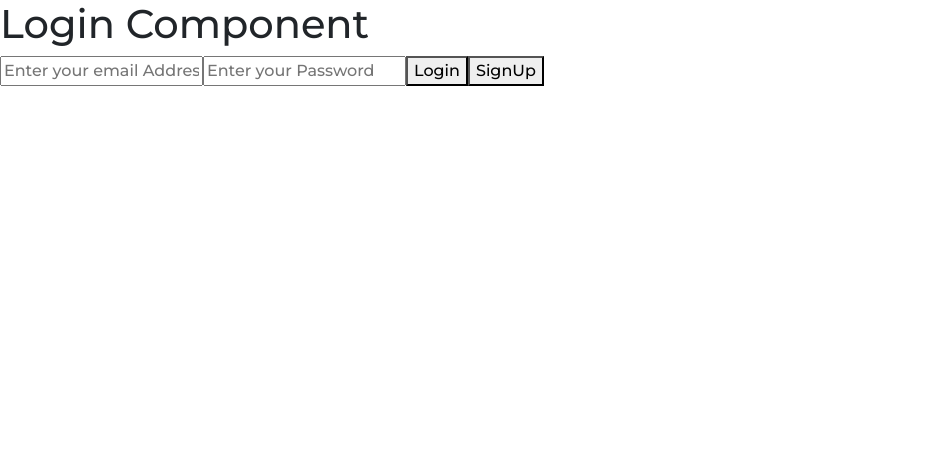
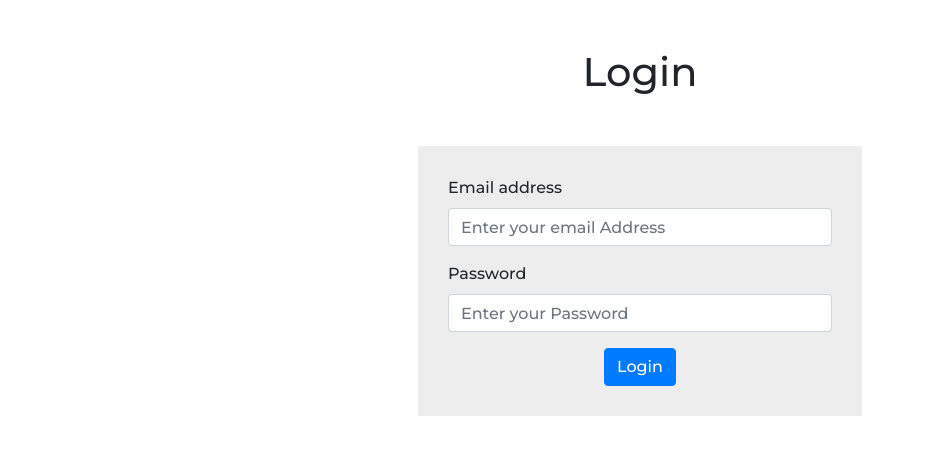
Before and after one commit to shadman-ahmed-bs23/quiz-app, a React (Create React App) app: page /quiz-app/login in a window 1280 px wide. Shown: the top 454 px of the page, without its empty margins (0-925 px from the left). Built offline with nearby package versions, Linux system fonts and the light colour scheme.

Commit message:
Login Component style added

```diff
--- a/src/App.css
+++ b/src/App.css
@@ -61,3 +61,11 @@ li {
 	box-shadow: none;
 	pointer-events: none;
 }
+
+.form-div {
+	margin: 50px auto;
+	background-color: #ededed;
+
+	padding: 30px;
+	width: 40%;
+}
--- a/src/App.js
+++ b/src/App.js
@@ -1,10 +1,10 @@
-import React, { useState } from "react";
+import React from "react";
 
 //Importing CSS
 import "./App.css";
 
 //Importing Components
-import Nav from "./components/Nav";
+
 import Login from "./components/Login";
 import Quiz from "./components/Quiz";
 import AddQuiz from "./components/AddQuiz";
@@ -12,7 +12,7 @@ import Home from "./components/Home";
 import QuizInstructions from "./components/QuizInstructions";
 
 //Importing from react router
-import { BrowserRouter as Router, Switch, Route } from "react-router-dom";
+import { BrowserRouter as Router, Route } from "react-router-dom";
 
 function App() {
 	return (
--- a/src/components/AddQuiz.js
+++ b/src/components/AddQuiz.js
@@ -36,7 +36,12 @@ const AddQuiz = ({
 				<form>
 					<div className="form-group">
 						<label htmlFor="questionText">Question</label>
-						<input type="text" className="form-control" id="questionText" />
+						<input
+							type="text"
+							onChange={questionHandler}
+							className="form-control"
+							id="questionText"
+						/>
 					</div>
 					<div className="form-group option">
 						<label htmlFor="option1">Option 1</label>
--- a/src/components/Login.js
+++ b/src/components/Login.js
@@ -1,6 +1,7 @@
-import React, { Fragment } from "react";
+import React from "react";
 import firebaseAuth from "./firebaseAuth";
 
+import "./../App.css";
 class Login extends React.Component {
 	state = {
 		email: "",
@@ -40,28 +41,41 @@ class Login extends React.Component {
 
 	render() {
 		return (
-			<div>
-				<h1>Login Component</h1>
+			<div className="container">
+				<h1 className="text-center mt-5">Login</h1>
+				<div className="form-div">
 					<form>
+						<div class="form-group">
+							<label htmlFor="email">Email address</label>
 							<input
 								type="email"
 								id="email"
 								name="email"
+								className="form-control"
 								placeholder="Enter your email Address"
 								onChange={this.handleChange}
 								value={this.state.email}
 							/>
+						</div>
+						<div className="form-group">
+							<label htmlFor="Password">Password</label>
 							<input
 								type="password"
 								id="password"
 								name="password"
+								className="form-control"
 								placeholder="Enter your Password"
 								onChange={this.handleChange}
 								value={this.state.password}
 							/>
-					<button onClick={this.loginUser}>Login</button>
-					<button onClick={this.signUpUser}>SignUp</button>
+						</div>
+						<div className="text-center">
+							<button onClick={this.loginUser} className="btn btn-primary">
+								Login
+							</button>
+						</div>
 					</form>
+				</div>
 			</div>
 		);
 	}
--- a/src/components/Quiz.js
+++ b/src/components/Quiz.js
@@ -1,5 +1,5 @@
-import React, { Component, Fragment } from "react";
-import { isCompositeComponentWithType } from "react-dom/test-utils";
+import React, { Fragment } from "react";
+
 import { Helmet } from "react-helmet";
 
 import questions from "./../questions.json";
@@ -30,7 +30,6 @@ class Quiz extends React.Component {
 			currentQuestion,
 			nextQuestion,
 			previousQuestion,
-			score,
 		} = this.state;
 		this.displayQuestions(
 			questions,
--- a/src/components/QuizInstructions.js
+++ b/src/components/QuizInstructions.js
@@ -1,4 +1,4 @@
-import React, { Component, Fragment } from "react";
+import React, { Fragment } from "react";
 import { Link } from "react-router-dom";
 import { Helmet } from "react-helmet";
 
@@ -10,7 +10,10 @@ const QuizInstructions = () => {
 			</Helmet>
 			<div className="container text-center">
 				<h1 className="text-center mt-5">Play a simple quiz</h1>
-				<h3 className="text-center mt-5">There are no instructions actually</h3>
+				<h5 className="text-center mt-5">
+					There are five Questions, each one have 4 options, you can choose only
+					one option.
+				</h5>
 				<Link to="/play/quiz">
 					<button className="btn btn-outline-success mr-2">
 						Take the quiz!
```
Lines whose indentation alone changed are shown as unchanged.
